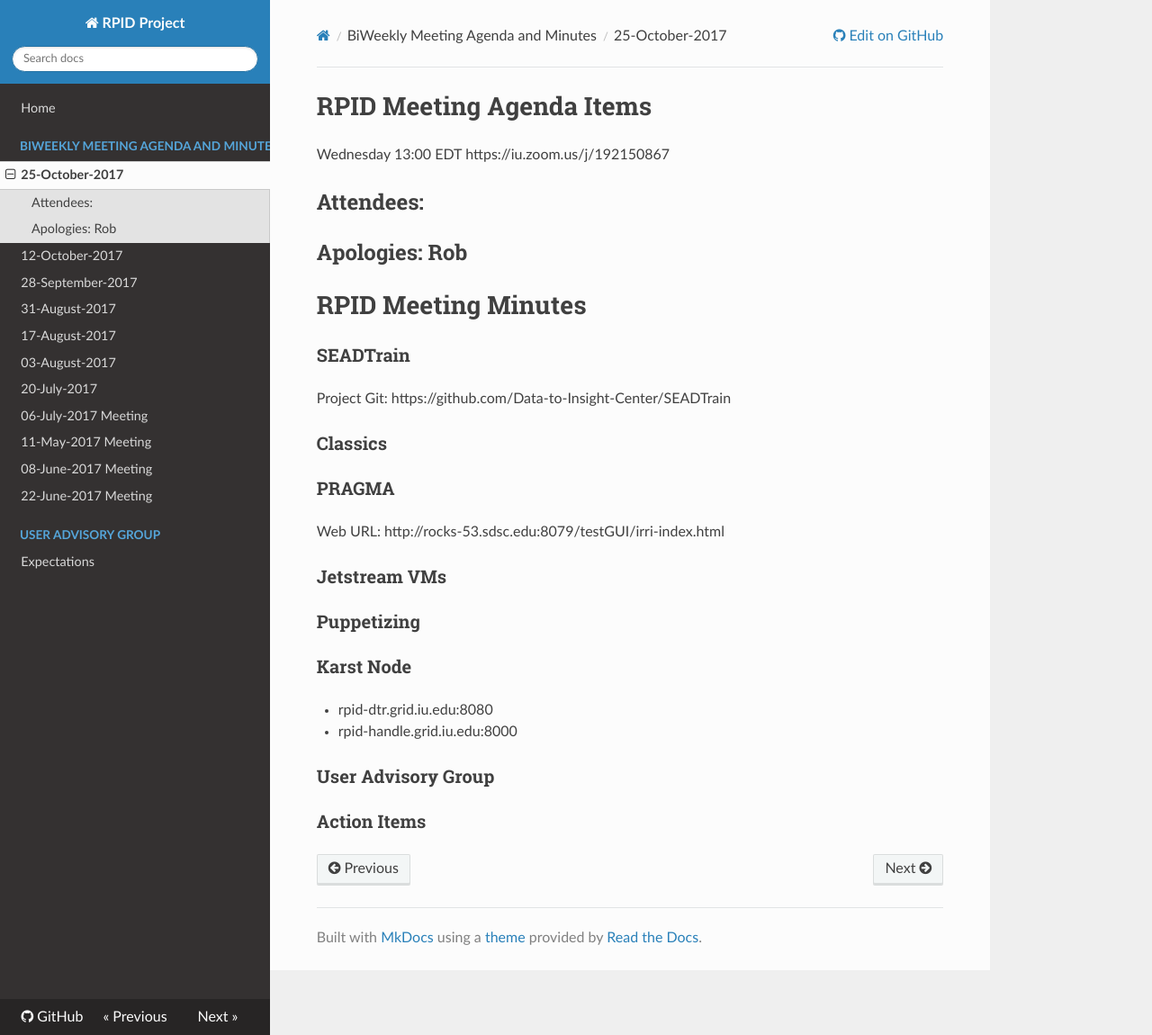
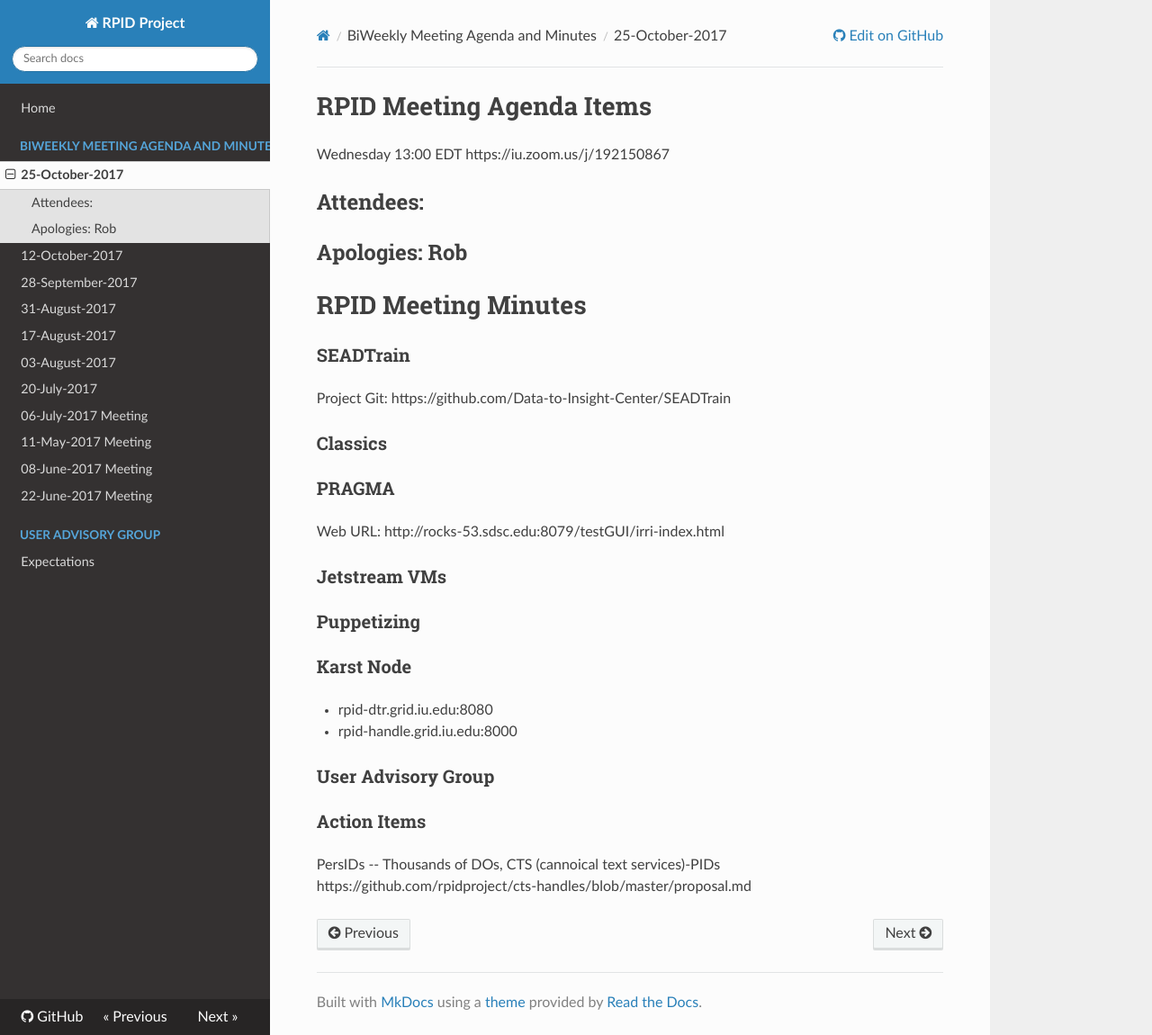
Before and after one commit to rpidproject/rpid, an MkDocs documentation site: the page built from docs/25-October-2017.md, in a window 1280 px wide and 1150 px high. Shown: the whole window at 90% size. Built offline with MkDocs 1.6.1, drawn with Linux system fonts in a browser that asks for light colours; nearby versions of some CDN libraries; old or Windows-style settings are respelled for this version of MkDocs.

Commit message:
Update 25-October-2017.md

```diff
--- a/docs/25-October-2017.md
+++ b/docs/25-October-2017.md
@@ -27,3 +27,5 @@ Web URL: http://rocks-53.sdsc.edu:8079/testGUI/irri-index.html
 ### User Advisory Group
 
 ### Action Items
+PersIDs -- Thousands of DOs, CTS (cannoical text services)-PIDs
+https://github.com/rpidproject/cts-handles/blob/master/proposal.md
```
